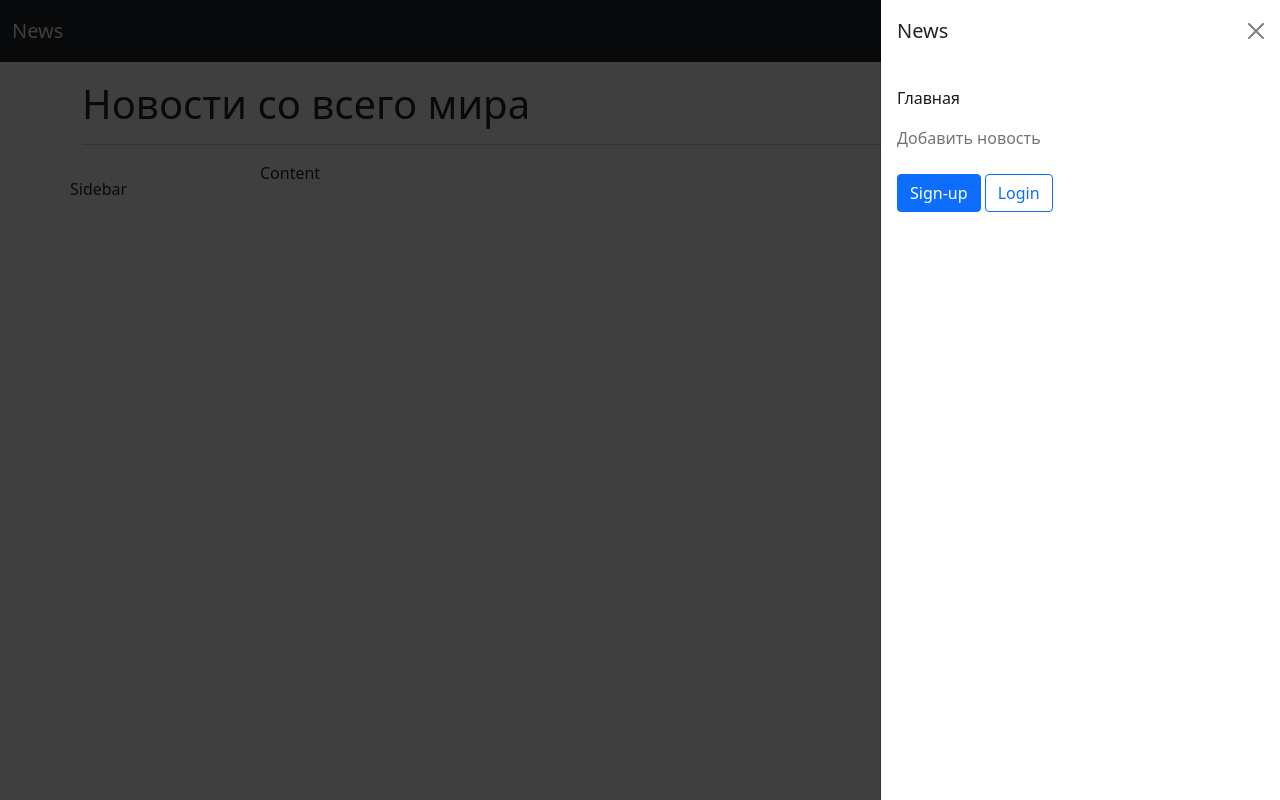
After one commit to ZAKHAROV-Artem/MyFirstDjango, a Django app: template djsite/templates/base.html in a window 1280 px wide, after a click that opens the changed part. The commit adds this page. Run offline with Django 4.2, Linux system fonts and the light colour scheme; the template is opened without the code that fills it, so the values that code supplies are empty; some libraries are stand-ins or nearby versions.

Commit message:
final stady before creating tags

```diff
--- a/djsite/djsite/settings.py
+++ b/djsite/djsite/settings.py
@@ -55,7 +55,7 @@ ROOT_URLCONF = 'djsite.urls'
 TEMPLATES = [
     {
         'BACKEND': 'django.template.backends.django.DjangoTemplates',
-        'DIRS': [],
+        'DIRS': [os.path.join(BASE_DIR, 'templates')],
         'APP_DIRS': True,
         'OPTIONS': {
             'context_processors': [
@@ -106,7 +106,7 @@ AUTH_PASSWORD_VALIDATORS = [
 
 LANGUAGE_CODE = 'ru'
 
-TIME_ZONE = 'UTC'
+TIME_ZONE = 'Etc/GMT-2'
 
 USE_I18N = True
 
--- a/djsite/news/urls.py
+++ b/djsite/news/urls.py
@@ -1,6 +1,7 @@
 from django.urls import path
-from news.views import index
+from news.views import index, get_category
 
 urlpatterns = [
-    path('', index),
+    path('', index, name='home'),
+    path('category/<int:category_id>/', get_category, name='category'),
 ]
--- /dev/null
+++ b/djsite/templates/base.html
@@ -0,0 +1,43 @@
+<!doctype html>
+<html lang="en">
+
+<head>
+    <!-- Required meta tags -->
+    <meta charset="utf-8">
+    <meta name="viewport" content="width=device-width, initial-scale=1">
+    <link href="https://cdn.jsdelivr.net/npm/bootstrap@5.1.3/dist/css/bootstrap.min.css" rel="stylesheet"
+        integrity="sha384-1BmE4kWBq78iYhFldvKuhfTAU6auU8tT94WrHftjDbrCEXSU1oBoqyl2QvZ6jIW3" crossorigin="anonymous">
+    <style>
+    </style>
+    <title>{% block title %} Новости со всего мира {% endblock %}</title>
+</head>
+
+<body>
+
+    {% include 'inc/_nav.html' %}
+
+    <div class="container-lg">
+        <h1 style="margin-top:80px;">{% block title-h1 %} Новости со всего мира {% endblock %}</h1>
+        <hr>
+        <div class="row">
+            <div class="list-group col-md-2 mt-3">
+                {% block sidebar %}Sidebar{% endblock %}
+            </div>
+            <div class="col-md-10 row row-cols-1 row-cols-md-3">
+                {% block content %}Content{% endblock %}
+            </div>
+        </div>
+
+
+        <script src="https://cdn.jsdelivr.net/npm/bootstrap@5.1.3/dist/js/bootstrap.bundle.min.js"
+            integrity="sha384-ka7Sk0Gln4gmtz2MlQnikT1wXgYsOg+OMhuP+IlRH9sENBO0LRn5q+8nbTov4+1p" crossorigin="anonymous">
+        </script>
+        <script src="https://cdn.jsdelivr.net/npm/@popperjs/core@2.10.2/dist/umd/popper.min.js"
+            integrity="sha384-7+zCNj/IqJ95wo16oMtfsKbZ9ccEh31eOz1HGyDuCQ6wgnyJNSYdrPa03rtR1zdB" crossorigin="anonymous">
+        </script>
+        <script src="https://cdn.jsdelivr.net/npm/bootstrap@5.1.3/dist/js/bootstrap.min.js"
+            integrity="sha384-QJHtvGhmr9XOIpI6YVutG+2QOK9T+ZnN4kzFN1RtK3zEFEIsxhlmWl5/YESvpZ13" crossorigin="anonymous">
+        </script>
+</body>
+
+</html>
--- /dev/null
+++ b/djsite/templates/inc/_nav.html
@@ -0,0 +1,36 @@
+<nav class="navbar navbar-light fixed-top bg-dark fixed-top">
+    <div class="container-fluid">
+        <a class="navbar-brand text-white" href="{% url 'home' %}">News</a>
+        <button class="navbar-toggler" type="button" data-bs-toggle="offcanvas" data-bs-target="#offcanvasNavbar"
+            aria-controls="offcanvasNavbar">
+            <svg xmlns="http://www.w3.org/2000/svg" width="36" height="36" fill="white" class="bi bi-list"
+                viewBox="0 0 16 16">
+                <path fill-rule="evenodd"
+                    d="M2.5 12a.5.5 0 0 1 .5-.5h10a.5.5 0 0 1 0 1H3a.5.5 0 0 1-.5-.5zm0-4a.5.5 0 0 1 .5-.5h10a.5.5 0 0 1 0 1H3a.5.5 0 0 1-.5-.5zm0-4a.5.5 0 0 1 .5-.5h10a.5.5 0 0 1 0 1H3a.5.5 0 0 1-.5-.5z" />
+            </svg>
+        </button>
+        <div class="offcanvas offcanvas-end" tabindex="-1" id="offcanvasNavbar"
+            aria-labelledby="offcanvasNavbarLabel">
+            <div class="offcanvas-header">
+                <h5 class="offcanvas-title" id="offcanvasNavbarLabel">News</h5>
+                <button type="button" class="btn-close text-reset" data-bs-dismiss="offcanvas"
+                    aria-label="Close"></button>
+            </div>
+            <div class="offcanvas-body">
+                <ul class="navbar-nav justify-content-end flex-grow-1 pe-3">
+                    <li class="nav-item">
+                        <a class="nav-link active" aria-current="page" href="#">Главная</a>
+                    </li>
+                    <li class="nav-item">
+                        <a class="nav-link" href="#">Добавить новость</a>
+                    </li>
+                    <li class="nav-item mt-3">
+                        <button type="button" class="btn btn-primary">Sign-up</button>
+                        <button type="button" class="btn btn-outline-primary">Login</button>
+                    </li>
+                </ul>
+
+            </div>
+        </div>
+    </div>
+</nav>
--- /dev/null
+++ b/djsite/templates/inc/_sidebar.html
@@ -0,0 +1,6 @@
+{% for item in categories %}
+<a href="{% url 'category' item.pk %}"
+    class="list-group-item-action list-group-item d-flex justify-content-between align-items-center">{{ item.title }}
+    <span class="badge bg-primary rounded-pill d-flex align-items-center">{{ item.news.all|length }}</span>
+</a>
+{% endfor %}
```
Also changed, not shown: djsite/news/templates/news/category.html (added, +38 -0 lines), djsite/news/templates/news/index.html (+31 -19 lines), djsite/news/views.py (+15 -2 lines), djsite/db.sqlite3, djsite/media/photos/2022/03/09/python-01.jpeg (deleted), djsite/media/photos/2022/03/10/1d87473f71983fb57f644fee8d38d7ad.jpeg (added), djsite/media/photos/2022/03/10/20220307135134-7811.jpeg (added), djsite/media/photos/2022/03/10/4c51ae6881e071f46ce5a24d7d1d2e81.jpeg (added), djsite/media/photos/2022/03/10/5fb8e0deb7d32e5dcf8a1727d529ec26.jpeg (added), djsite/media/photos/2022/03/10/753b8a909e72b258594024403ae03a9a.jpeg (added), djsite/media/photos/2022/03/10/_119168437_zelput2_epa.jpeg (added), djsite/media/photos/2022/03/10/Без_названия.jpeg (added), djsite/media/photos/2022/03/10/Без_названия_1.jpeg (added), djsite/media/photos/2022/03/10/варя.jpeg (added), 1 more files.
